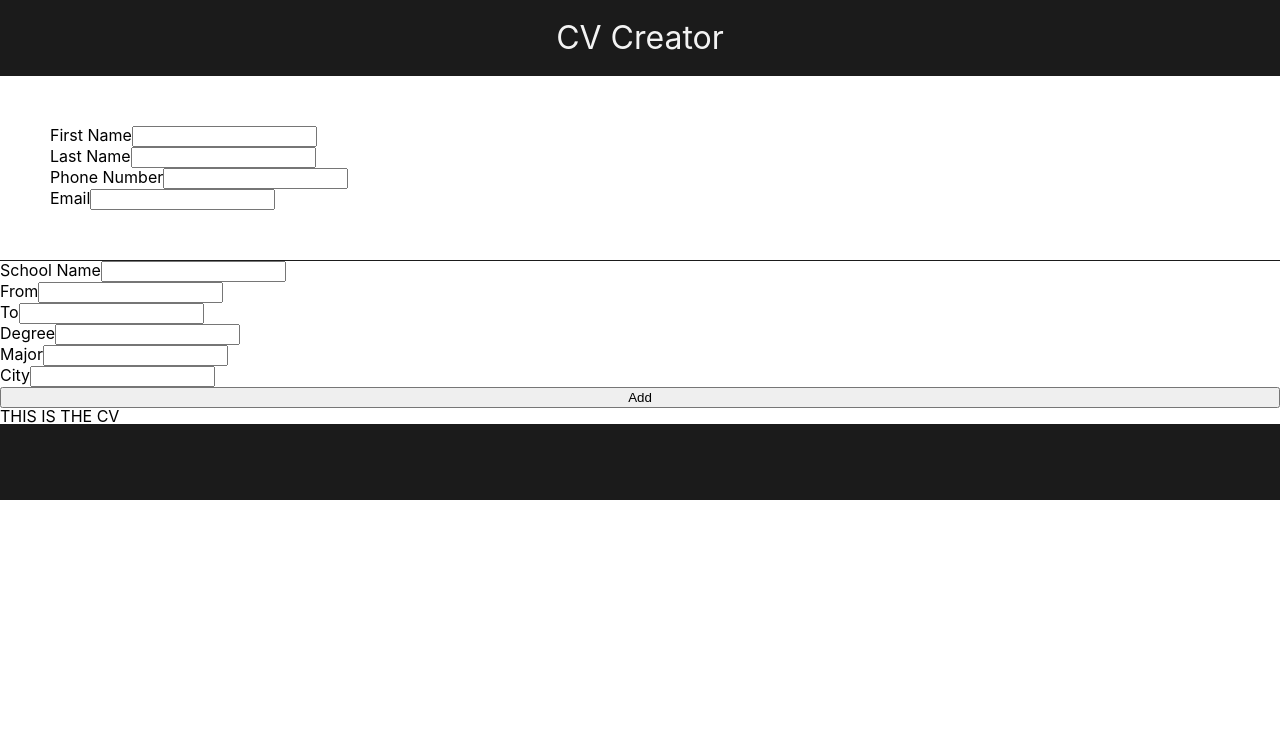
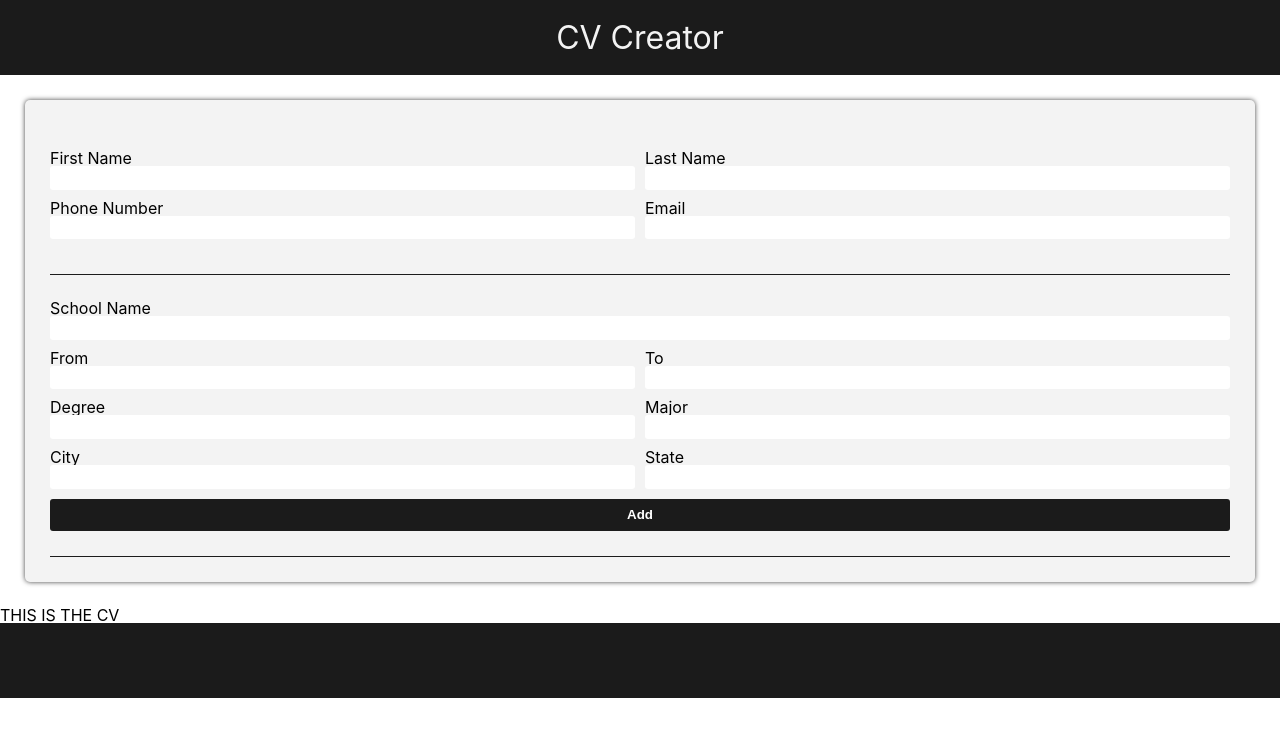
Before and after one commit to Victor-Su848/cv-project, a React (Create React App) app: page / in a window 1280 px wide. Shown: the top 736 px of the page. Built offline with nearby package versions, Linux system fonts and the light colour scheme.

Commit message:
styled form

```diff
--- a/src/App.js
+++ b/src/App.js
@@ -1,7 +1,6 @@
-import { render } from '@testing-library/react';
-import React, { Component } from 'react';
-import Form from './components/Form';
-import CV from './components/CV';
+import { render } from "@testing-library/react";
+import React, { Component } from "react";
+import Form from "./components/Form";
 
 class App extends Component {
   constructor(props) {
@@ -9,11 +8,7 @@ class App extends Component {
   }
 
   render() {
-    return (
-      <div>
-        <Form></Form>
-      </div>
-    );
+    return <Form></Form>;
   }
 }
 
--- a/src/components/Form.js
+++ b/src/components/Form.js
@@ -1,8 +1,5 @@
 import React, { Component } from "react";
 import CV from "./CV";
-import '../styles/form.css';
-
-//src/styles/form.css
 
 class Form extends Component {
   constructor(props) {
@@ -40,7 +37,8 @@ class Form extends Component {
       <main>
         <form>
           <div className="form-section">
-            <div className="form-row">
+            <div className="form-group">
+              <div className="form-row pair">
                 <div className="form-input">
                   <label htmlFor="first-name">First Name</label>
                   <input type="text" name="first-name" id="first-name"></input>
@@ -50,10 +48,14 @@ class Form extends Component {
                   <input type="text" name="last-name" id="last-name"></input>
                 </div>
               </div>
-            <div className="form-row">
+              <div className="form-row pair">
                 <div className="form-input">
                   <label htmlFor="phone-number">Phone Number</label>
-                <input type="tel" name="phone-number" id="phone-number"></input>
+                  <input
+                    type="tel"
+                    name="phone-number"
+                    id="phone-number"
+                  ></input>
                 </div>
                 <div className="form-input">
                   <label htmlFor="email">Email</label>
@@ -61,11 +63,13 @@ class Form extends Component {
                 </div>
               </div>
             </div>
+          </div>
 
+          <div className="form-section">
             {[...Array(this.state.count)].map((e, i) => {
               return (
                 <div className="form-group">
-                <div className="form-row">
+                  <div className="form-row single">
                     <div className="form-input">
                       <label htmlFor={"school-name-" + i}>School Name</label>
                       <input
@@ -75,7 +79,7 @@ class Form extends Component {
                       ></input>
                     </div>
                   </div>
-                <div className="form-row">
+                  <div className="form-row pair">
                     <div className="form-input">
                       <label htmlFor={"school-From-" + i}>From</label>
                       <input
@@ -93,7 +97,7 @@ class Form extends Component {
                       ></input>
                     </div>
                   </div>
-                <div className="form-row">
+                  <div className="form-row pair">
                     <div className="form-input">
                       <label htmlFor={"school-degree-" + i}>Degree</label>
                       <input
@@ -111,7 +115,7 @@ class Form extends Component {
                       ></input>
                     </div>
                   </div>
-                <div className="form-row">
+                  <div className="form-row pair">
                     <div className="form-input">
                       <label htmlFor={"school-city-" + i}>City</label>
                       <input
@@ -119,14 +123,25 @@ class Form extends Component {
                         name={"school-city-" + i}
                         id={"school-city-" + i}
                       ></input>
+
+                    </div>
+                    <div className="form-input">
+                      <label htmlFor={"school-state-" + i}>State</label>
+                      <input
+                        type="text"
+                        name={"school-state-" + i}
+                        id={"school-state-" + i}
+                      ></input>
+
                     </div>
                   </div>
                 </div>
               );
             })}
-          <button type="button" onClick={this.addName}>
+            <button className="add-remove-btn" type="button" onClick={this.addName}>
               Add
             </button>
+          </div>
         </form>
         <CV></CV>
       </main>
--- a/src/index.js
+++ b/src/index.js
@@ -3,6 +3,7 @@ import ReactDOM from 'react-dom/client';
 import App from './App';
 import './styles/reset.css';
 import './styles/body.css';
+import './styles/form.css';
 
 const root = ReactDOM.createRoot(document.getElementById('root'));
 root.render(
--- a/src/styles/body.css
+++ b/src/styles/body.css
@@ -1,9 +1,10 @@
+* {
+    margin: 0;
+    padding: 0;
+  }
 :root {
     --eerie-black: #1B1B1B;
-}
-
-body {
-    height: 500px;
+    --anti-flash-white: #f3f3f3;
 }
 
 body {
@@ -12,11 +13,12 @@ body {
     display: flex;
     flex-direction: column;
     justify-content: space-between;
+    height: 1000;
 }
 
 header, footer {
 
-    height: 100px;
+    height: 75px;
 
     display: flex;
     justify-content: center;
--- a/src/styles/form.css
+++ b/src/styles/form.css
@@ -1,13 +1,58 @@
 form {
-    border:1px solid red;
-    display: flex;
-    flex-direction: column;
-    justify-content: space-between;
-    padding: 25px;
+  display: flex;
+  flex-direction: column;
+  justify-content: space-between;
+  padding: 25px;
+  margin: 25px;
+  background-color: var(--anti-flash-white);
+  border-radius: 5px;
 
+  box-shadow: 0px 0px 5px 0px rgba(0, 0, 0, 0.75);
+  -webkit-box-shadow: 0px 0px 5px 0px rgba(0, 0, 0, 0.75);
+  -moz-box-shadow: 0px 0px 5px 0px rgba(0, 0, 0, 0.75);
 }
 
 .form-section {
-    border-bottom: 1px solid var(--eerie-black);
-    padding: 50px
+  border-bottom: 1px solid var(--eerie-black);
+  padding: 25px 0;
 }
+.form-row {
+  display: flex;
+  margin-bottom: 10px;
+  width: 100%;
+}
+.single {
+  display: grid;
+  grid-template-columns: 1fr;
+  grid-template-rows: 1fr;
+  grid-column-gap: 0px;
+  grid-row-gap: 0px;
+}
+.pair {
+  display: grid;
+  grid-template-columns: repeat(2, 1fr);
+  grid-template-rows: 1fr;
+  grid-column-gap: 10px;
+  grid-row-gap: 0px;
+}
+.form-input {
+  display: flex;
+  flex-direction: column;
+
+}
+.form-input input {
+    height: 1.1rem;
+    padding: 3px;
+    border: none;
+    border-radius: 3px;
+
+}
+.add-remove-btn {
+    width: 100%;
+    height: 2rem;
+    color: white;
+    background-color: var(--eerie-black);
+    border: none;
+    border-radius: 3px;
+    font-weight: 600;
+}
```
Also changed, not shown: src/styles/reset.css (line endings or trailing spaces). Lines whose indentation alone changed are shown as unchanged.
